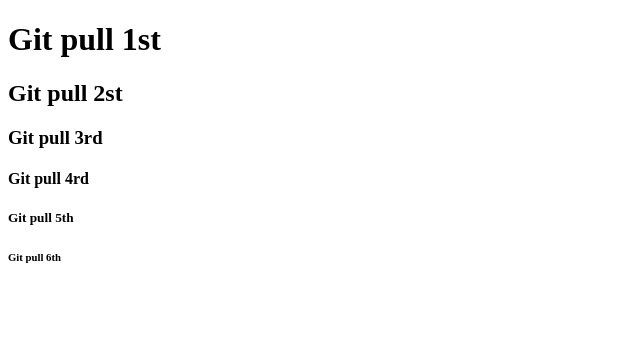
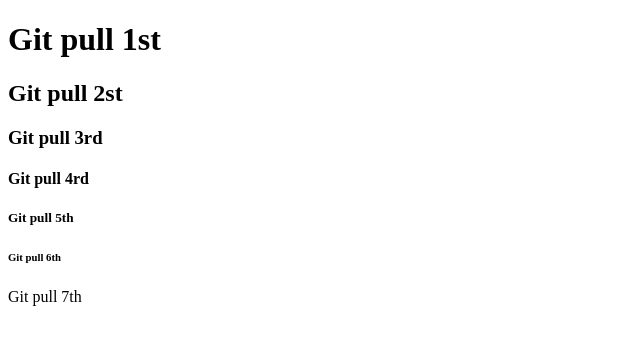
Before and after one commit to jackle500/donut, a plain HTML site: page index.html in a window 1280 px wide. Shown: the whole page, without its empty margins (0-640 px from the left). Drawn offline with Linux system fonts and the light colour scheme.

Commit message:
7th heading added

```diff
--- a/index.html
+++ b/index.html
@@ -16,6 +16,8 @@
 
     <h6>Git pull 6th</h6>
 
+    <h7>Git pull 7th</h7>
+
 </head>
 <body>
 
```
